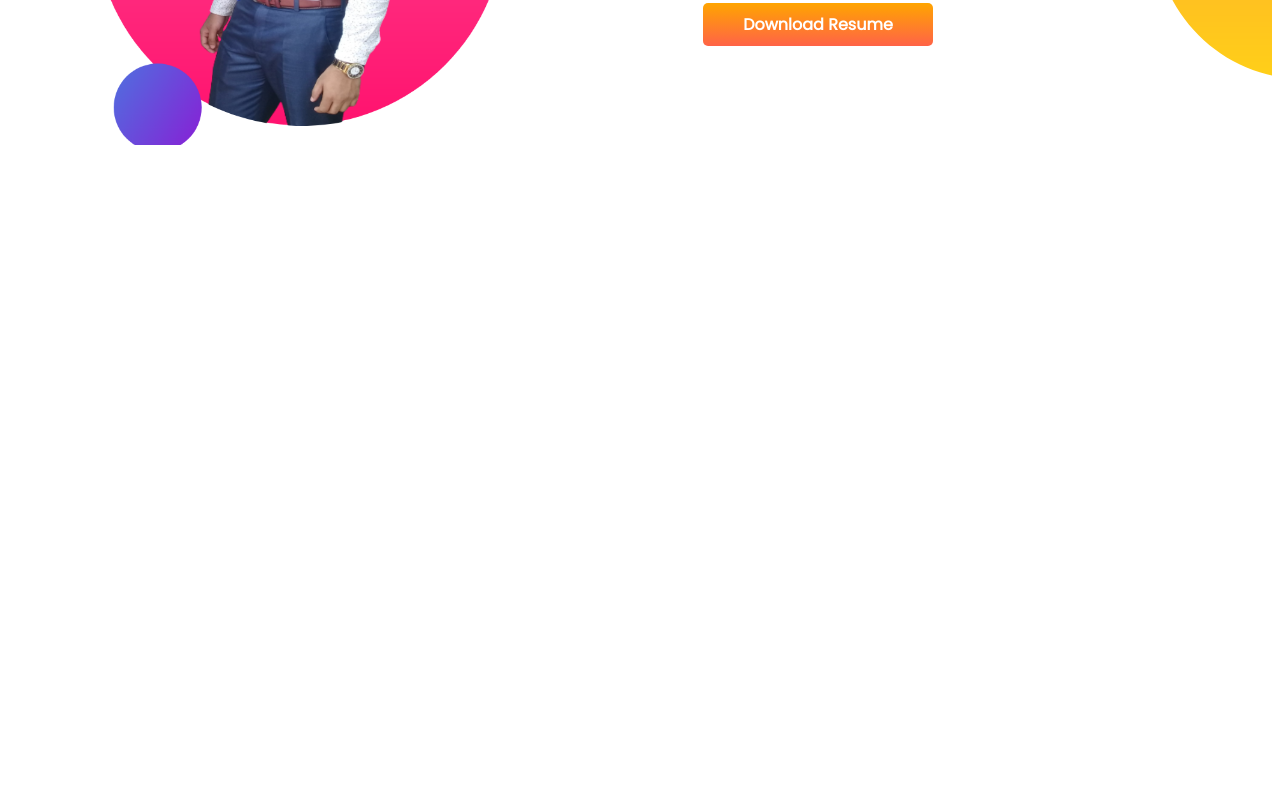
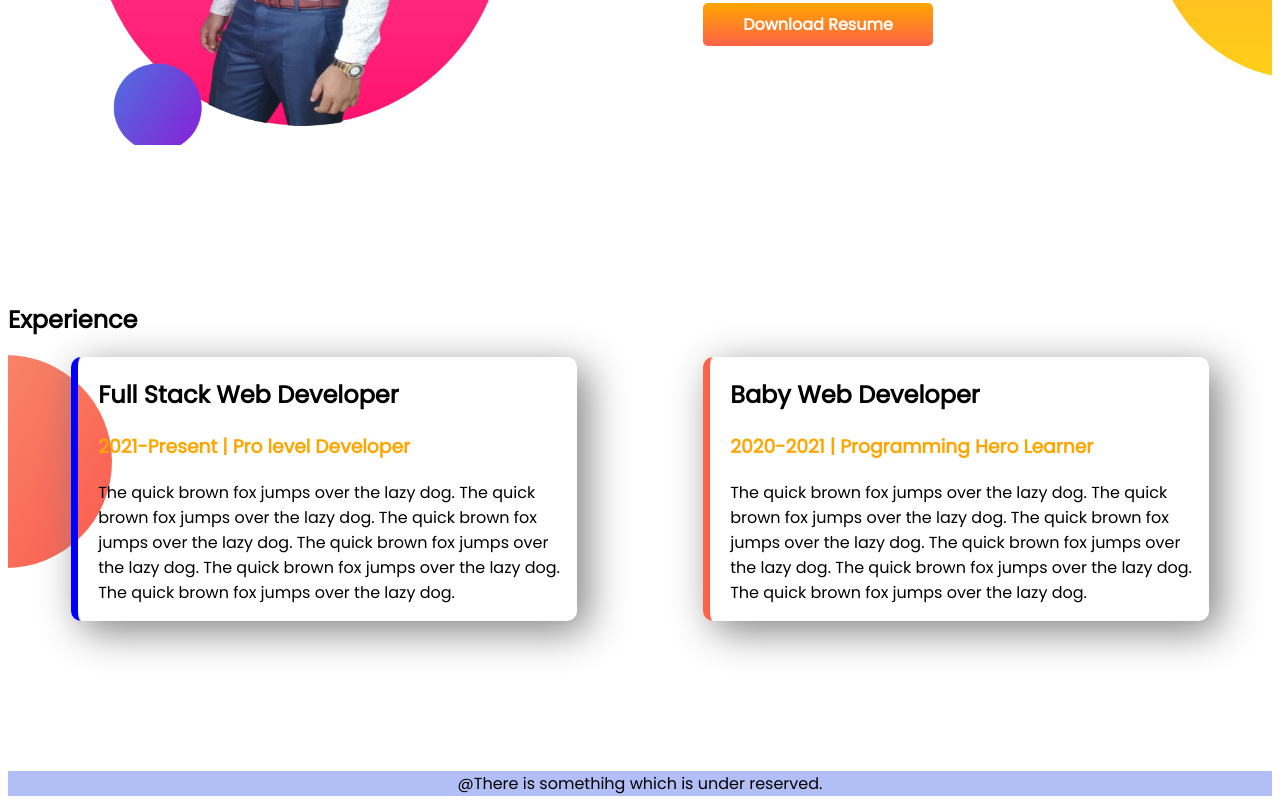
Before and after one commit to omarfaruknuman/developer-portfolio, a plain HTML site: page index.html in a window 1280 px wide. Shown: the part 963-1775 px from the top of the page. Before the commit the page ends 1265 px from the top, so only its background shows below. Drawn offline with Linux system fonts and the light colour scheme.

Commit message:
style added

```diff
--- a/index.html
+++ b/index.html
@@ -11,7 +11,7 @@
     <link rel="stylesheet" href="style.css">
 </head>
 <body>
-    <section class="top-banner">
+    <section class="top-banner flexible-container">
         <div class="half-width">
             <h1>Welcome To</h1>
         <h1><span class="orange">Omar Faruk</span> World!</h1>
@@ -23,7 +23,7 @@
             <img src="images/my-bg12.png" alt="">
         </div>
     </section>
-    <section class="dream-big">
+    <section class="dream-big flexible-container">
         <div class="half-width">
             <img src="images/my-bg3 (1).png" alt="">
         </div>
@@ -34,5 +34,23 @@
             <a  class="link-button" target="_blank" href="#">Download Resume</a>
         </div>
     </section>
+    <section class="experience-area">
+        <h2>Experience</h2>
+        <div class="flexible-container">
+            <div id="full-stack-developer" class="experience-item">
+                <h2>Full Stack Web Developer</h2>
+                <h3 class="orange">2021-Present | Pro level Developer</h3>
+                <p>The quick brown fox jumps over the lazy dog. The quick brown fox jumps over the lazy dog. The quick brown fox jumps over the lazy dog. The quick brown fox jumps over the lazy dog. The quick brown fox jumps over the lazy dog. The quick brown fox jumps over the lazy dog.</p>
+            </div>
+            <div id="baby-developer" class="experience-item">
+                <h2>Baby Web Developer</h2>
+                <h3 class="orange">2020-2021 | Programming Hero Learner</h3>
+                <p>The quick brown fox jumps over the lazy dog. The quick brown fox jumps over the lazy dog. The quick brown fox jumps over the lazy dog. The quick brown fox jumps over the lazy dog. The quick brown fox jumps over the lazy dog. The quick brown fox jumps over the lazy dog.</p>
+            </div>
+        </div>
+    </section>
+    <footer>
+        <p>@There is somethihg which is under reserved.</p>
+    </footer>
 </body>
 </html>
--- a/style.css
+++ b/style.css
@@ -7,7 +7,7 @@ h1{
 .orange{
     color: orange;
 }
-section{
+.flexible-container{
     display: flex;
     margin-bottom: 150px;
 }
@@ -35,3 +35,27 @@ section{
     background-repeat: no-repeat;
     background-position: right;
 }
+.experience-item{
+    box-shadow: 10px 10px 40px gray;
+    width: 40%;
+    border-radius: 10px;
+    margin-left: 5%;
+    margin-right: 5%;
+    padding-left: 20px;
+
+}
+.experience-area{
+    background-image: url(images/exp-bg.png);
+    background-repeat: no-repeat;
+    background-position: left;
+}
+#full-stack-developer{
+    border-left: 7px solid blue;
+}
+#baby-developer{
+    border-left: 7px solid tomato;
+}
+footer p{
+    text-align: center;
+    background-color: rgb(178, 191, 247);
+}
```
